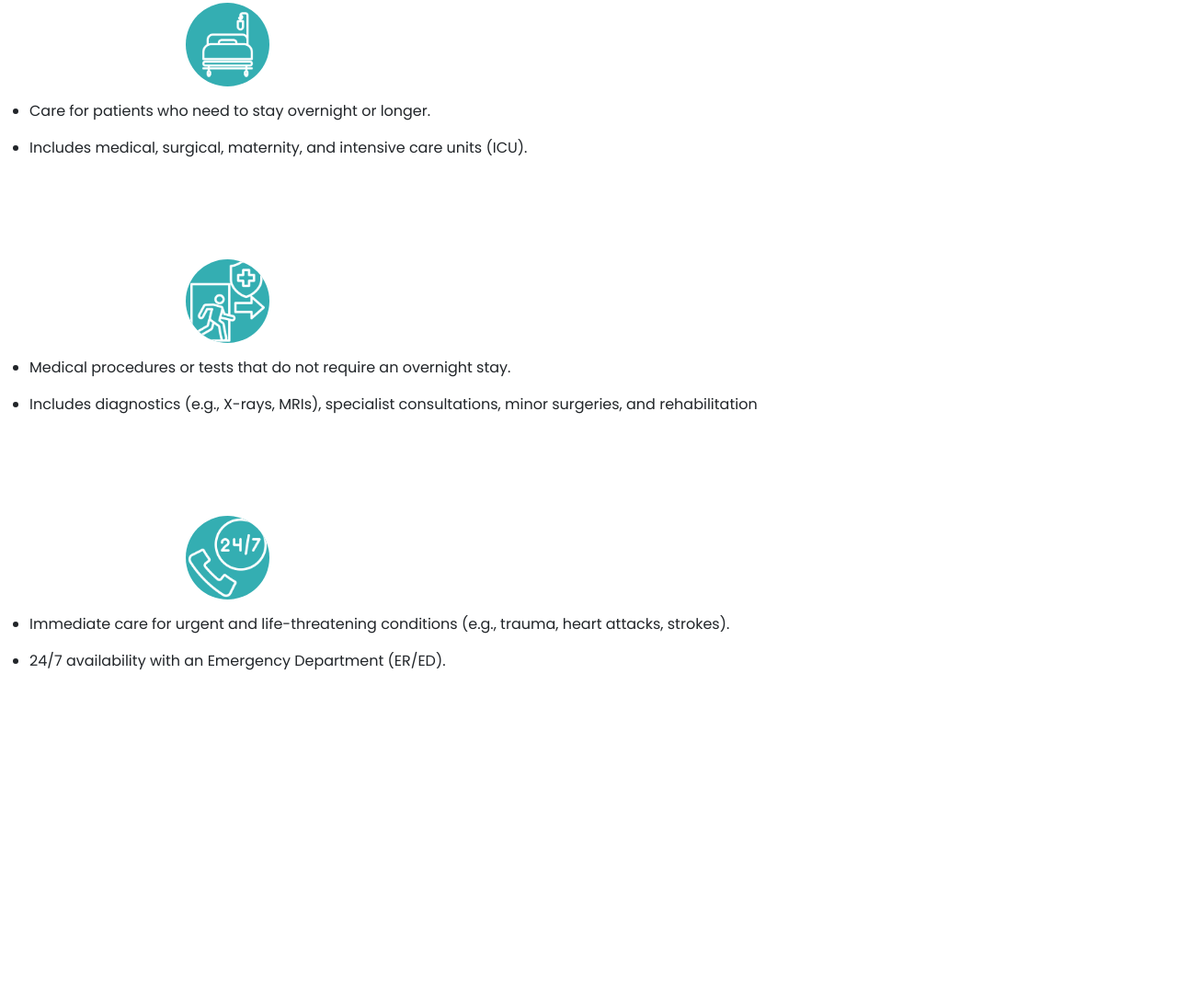
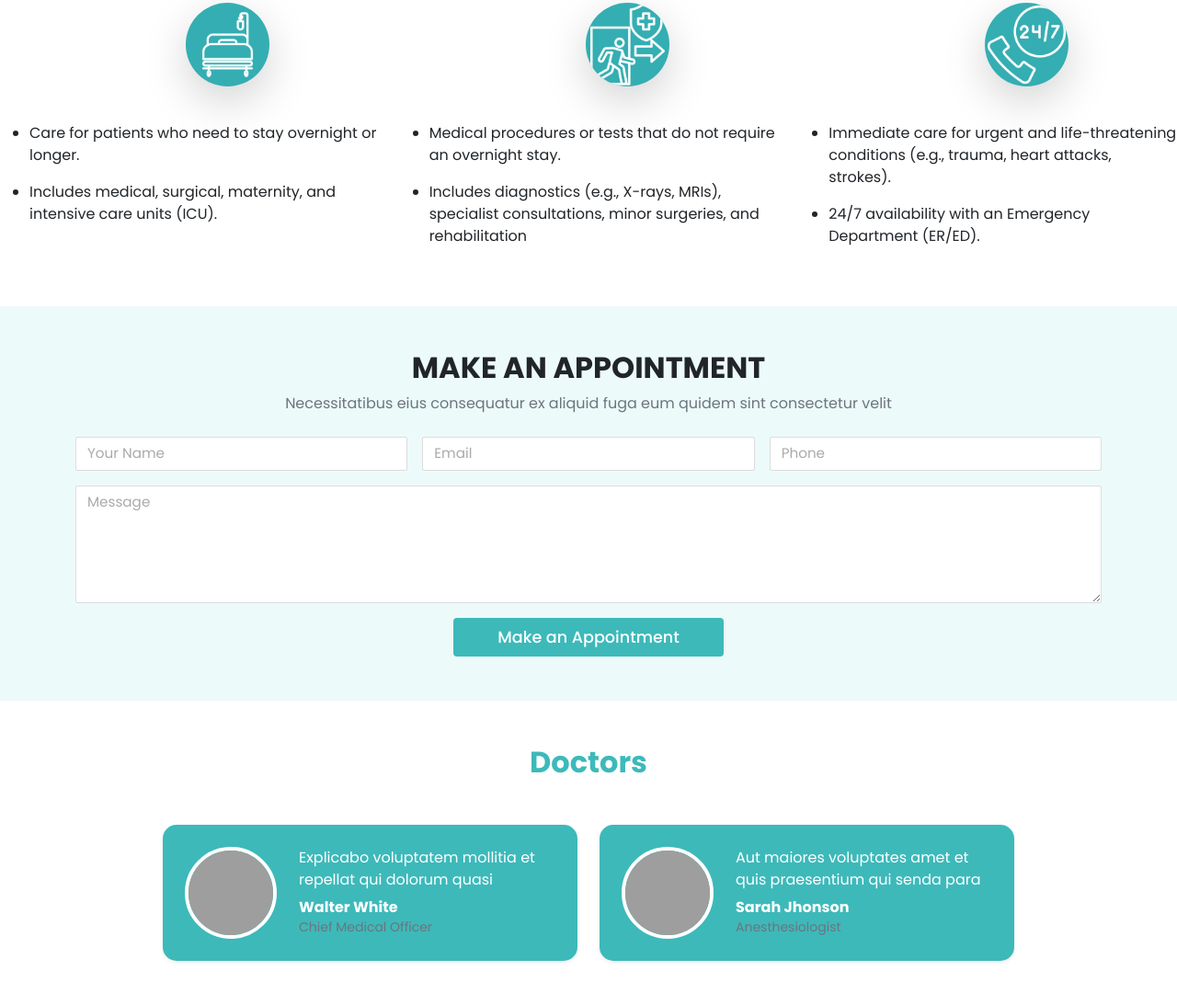
Before and after one commit to Cmind3410/Doctor-care-CRM, a website: page views/index.html in a window 1280 px wide. Shown: the part 2885-3978 px from the top of the page at 92% size. Before the commit the page ends 3680 px from the top, so only its background shows below. Drawn offline with nearby package versions, Linux system fonts and the light colour scheme; grey boxes are pictures that could not be loaded.

Commit message:
added services and  APPOINTMENT and doctor section in index

```diff
--- a/public/css/style.css
+++ b/public/css/style.css
@@ -136,13 +136,89 @@ margin-top: 150px;
 .service img{
     background-color: #34AEB2;
     width: 91px;
-    border-radius: 50px;
+    border-radius: 55px;
         margin-left: 202px;
     margin-top: 93px;
+
+
+}
+.appoinement{
+    text-align: center;
 }
 .Services #ser{
     text-align: left;
 }
-.service ul li{
+ .btn-appoint {
+    background-color: #3db9ba;
+    color: #fff;
+    font-weight: 500;
+    font-size: 1.1rem;
+    border: none;
+    transition: background-color 0.3s ease-in-out;
+  }
 
+  .btn-appoint:hover {
+    background-color: #2e9da0;
+  }
+
+  .appointment-section input,
+  .appointment-section textarea {
+    border: 1px solid #ddd;
+    border-radius: 2px;
+    font-size: 0.95rem;
+  }
+
+  .appointment-section input::placeholder,
+  .appointment-section textarea::placeholder {
+    color: #aaa;
+  }
+
+  .doctor-card {
+  background-color: #3db9ba;
+  border-radius: 15px;
+  color: white;
+  transition: transform 0.3s ease-in-out;
 }
+
+.doctor-card:hover {
+  transform: translateY(-5px);
+}
+
+.doctor-card img {
+  border: 4px solid white;
+}
+
+@media (max-width: 768px) {
+  .doctor-card {
+    flex-direction: column;
+    text-align: center;
+  }
+
+  .doctor-img {
+    margin-right: 0 !important;
+    margin-bottom: 1rem;
+  }
+}
+
+ /* X-Small devices (portrait phones, less than 576px) */
+@media (max-width: 575.98px) {
+   /* banner css */
+        #banner{
+            position: relative;
+                margin-bottom: 170px;
+        }
+        #banner h1{
+            font-size: 5.5vh;
+            padding-top: 20px;
+            padding-left: 15px;
+        }
+        /* why-us css */
+        .why-us{
+        top:20%;
+        }
+        .why-choose {
+            background-color: rgba(189, 246, 246, 0.);
+            border-radius: 10px;
+            padding: 15px;
+        }
+ }
--- a/views/index.html
+++ b/views/index.html
@@ -68,13 +68,13 @@
 
   </div>
   <div class="why-us">
-    <div class="container-fluid p-5">
+    <div class="container-fluid p-md-5">
       <div class="row">
         <div class="col-md-3">
           <div class="why-choose shadow-lg">
-            <div class="bg-ligh p-4 ">
+            <div class="bg-ligh p-md-4 ">
 
-              <h2>Why Choose <br>Doctor Care ?</h2>
+              <h2>Why Choose <br class="d-none d-md-block">Doctor Care ?</h2>
               <p class="pt-3">Lorem ipsum dolor sit amet, meaning 'Pain itself is love, pain is love,' is a commonly used placeholder in design and publishing. It speaks of enduring hardship for the sake of meaning.</p>
               <div class="text-center mt-4"><button class="btn btn-c px-4">Learn More ></button></div>
             </div>
@@ -159,7 +159,7 @@
     </div>
   </div>
   <!-- start counts  -->
-  <div class="counts container-fluid px-5 mt-5" style="background-color: #cbf7f7;">
+   <div class="counts container-fluid px-5 mt-5" style="background-color: #cbf7f7;">
       <div class="row">
         <div class="col-md-4 px-5">
           <div class="count-bx">
@@ -197,39 +197,115 @@
       </div>
   </div>
 
-  <div class=" Services container-fluidc py-5 ">
+  <div class="Services container-fluidc py-5 ">
     <h2>Services</h2>
     <p>Necessitatibus eius consequatur ex aliquid fuga eum quidem sint consectetur velit</p>
 
     <div class="service ">
-
-      <img src="../public/images/icon/S/S2.png" alt="">
-      <ul>
+      <div class="row">
+      <div class="col-4"><img src="../public/images/icon/S/S2.png" class="shadow-lg" alt="">
+      <ul class="pt-4">
         <li>
       <p id="ser">Care for patients who need to stay overnight or longer.</p></li>
       <li>
       <p id="ser">Includes medical, surgical, maternity, and intensive care units (ICU).</p></li>
-      </ul>
-
-      <img src="../public/images/icon/S/S1.png" width="132" alt="">
-      <ul>
+      </ul></div>
+    <div class="col-4">
+      <img src="../public/images/icon/S/S1.png" class="shadow-lg" alt="">
+      <ul  class="pt-4">
         <li>
       <p id="ser">Medical procedures or tests that do not require an overnight stay.</p></li>
       <li>
       <p id="ser">Includes diagnostics (e.g., X-rays, MRIs), specialist consultations, minor surgeries, and rehabilitation</p></li>
-      </ul>
-
-
-      <img src="../public/images/icon/S/S3.png" alt="">
-      <ul>
+      </ul></div>
+    <div class="col-4">  <img src="../public/images/icon/S/S3.png" class="shadow-lg"  alt="">
+      <ul  class="pt-4">
         <li>
       <p id="ser">Immediate care for urgent and life-threatening conditions (e.g., trauma, heart attacks, strokes).</p></li>
       <li>
       <p id="ser">24/7 availability with an Emergency Department (ER/ED).</p></li>
       </ul>
+      </div>
+</div>
+
+
+
+
+
 
     </div>
   </div>
+
+  <!-- Include in your HTML body -->
+<section class="appointment-section py-5" style="background-color: #ecfafa;">
+  <div class="container">
+    <div class="text-center mb-4">
+      <h2 class="fw-bold">MAKE AN APPOINTMENT</h2>
+      <p class="text-muted">Necessitatibus eius consequatur ex aliquid fuga eum quidem sint consectetur velit</p>
+    </div>
+
+    <form>
+      <div class="row g-3">
+        <div class="col-md-4">
+          <input type="text" class="form-control" placeholder="Your Name">
+        </div>
+        <div class="col-md-4">
+          <input type="email" class="form-control" placeholder="Email">
+        </div>
+        <div class="col-md-4">
+          <input type="text" class="form-control" placeholder="Phone">
+        </div>
+        <div class="col-12">
+          <textarea class="form-control" rows="5" placeholder="Message"></textarea>
+        </div>
+        <div class="col-12 text-center mt-3">
+          <button type="submit" class="btn btn-appoint px-5 py-2">Make an Appointment</button>
+        </div>
+      </div>
+    </form>
+  </div>
+</section>
+
+<!-- Doctors Section -->
+<section class="doctors-section py-5">
+  <div class="container">
+    <div class="text-center mb-5">
+      <h2 class="fw-bold " style="color: #3db9ba;">Doctors</h2>
+    </div>
+
+    <div class="row justify-content-center g-4">
+      <!-- Doctor Card 1 -->
+      <div class="col-md-5">
+        <div class="doctor-card d-flex align-items-center p-4 shadow-sm">
+          <div class="doctor-img me-4">
+            <img src="../public/images/icon/D/D1.jpg" class="rounded-circle" width="100" height="100" alt="Doctor 1">
+          </div>
+          <div>
+            <p class="mb-2">Explicabo voluptatem mollitia et repellat qui dolorum quasi</p>
+            <h6 class="fw-bold mb-0">Walter White</h6>
+            <small class="text-muted">Chief Medical Officer</small>
+          </div>
+        </div>
+      </div>
+
+      <!-- Doctor Card 2 -->
+      <div class="col-md-5">
+        <div class="doctor-card d-flex align-items-center p-4 shadow-sm">
+          <div class="doctor-img me-4">
+            <img src="../public/images/icon/D/D2.jpg" class="rounded-circle" width="100" height="100" alt="Doctor 2">
+          </div>
+          <div>
+            <p class="mb-2">Aut maiores voluptates amet et quis praesentium qui senda para</p>
+            <h6 class="fw-bold mb-0">Sarah Jhonson</h6>
+            <small class="text-muted">Anesthesiologist</small>
+          </div>
+        </div>
+      </div>
+    </div>
+  </div>
+</section>
+
+
 
   <!-- Optional JavaScript; choose one of the two! -->
 
```
